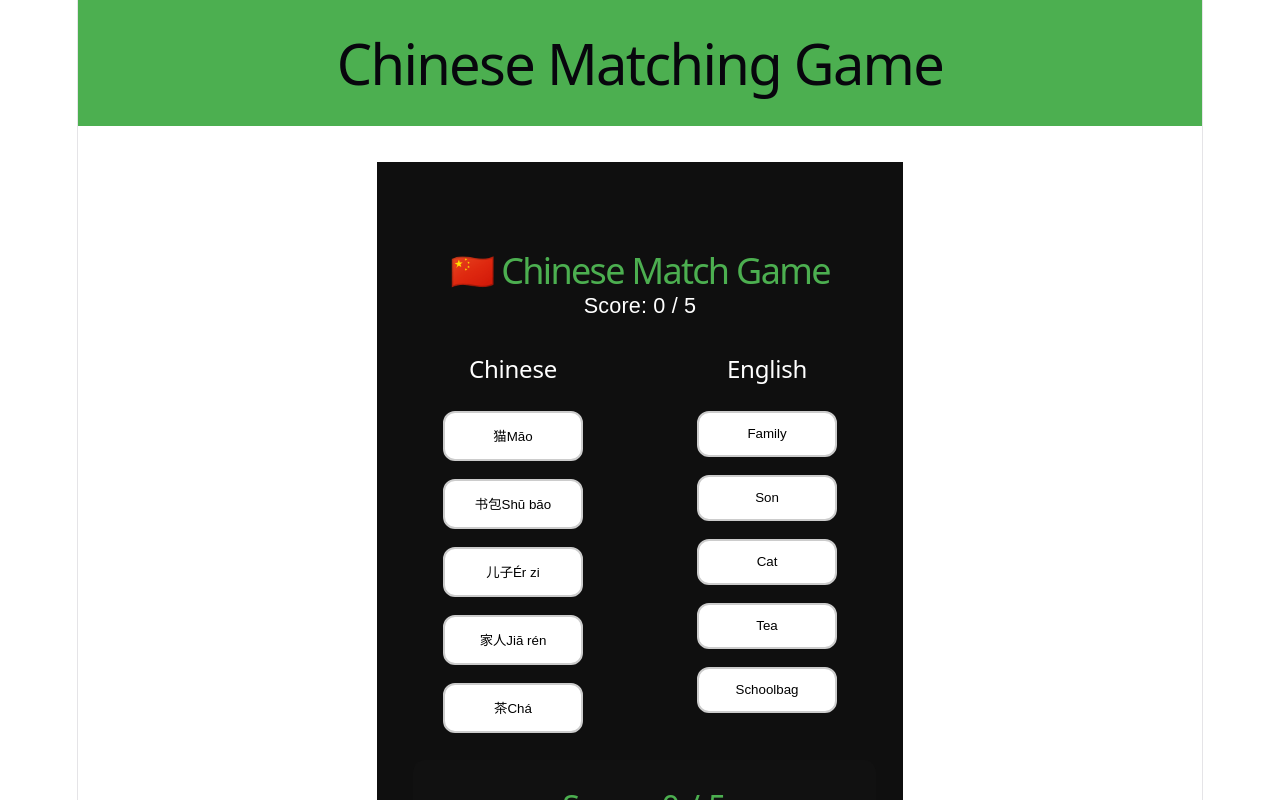
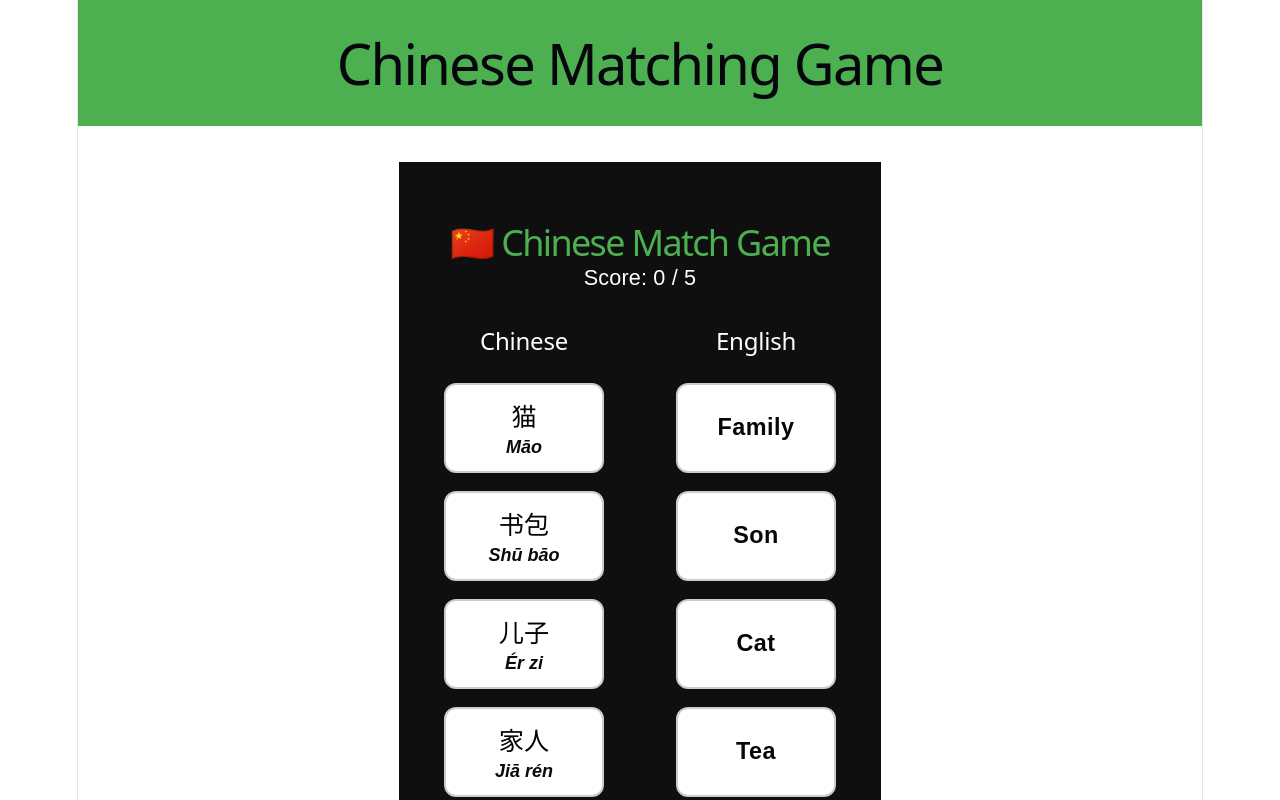
Before and after one commit to Manikandan4411/Chinese-match-game, a React (Vite) app: page / in a window 1280 px wide. Shown: the top 800 px of the page. Built offline with nearby package versions, Linux system fonts and the light colour scheme.

Commit message:
added the piyin and chinese character together

```diff
--- a/src/styles/board.css
+++ b/src/styles/board.css
@@ -28,7 +28,7 @@
 /* Columns container */
 .columns-container {
   display: grid;
-  grid-template-columns: repeat(2, minmax(200px, 1fr)); /* equal width columns */
+  grid-template-columns: 1fr 1fr; /* equal column widths */
   justify-items: center;
   align-items: start;
   gap: 3rem;
@@ -57,36 +57,96 @@
   width: 100%;
 }
 
-/* Card styling */
+/* Card styling — same for both Chinese and English */
 .card {
   background: transparent;
   color: #fff;
   border: 2px solid #fff;
   border-radius: 12px;
-  padding: 0.75rem 1.5rem;
+  padding: 1rem 1.5rem; /* equal padding for both columns */
   margin: 0.5rem;
   cursor: pointer;
   transition: all 0.3s ease;
-  width: 140px; /* consistent width for alignment */
+  width: 160px; /* same width */
+  height: 90px; /* same height */
   text-align: center;
+  display: flex;
+  align-items: center;
+  justify-content: center;
 }
 
+/* Hover effect */
 .card:hover {
   background: rgba(255, 255, 255, 0.1);
+  color: #fff;
 }
 
-/* Speaker icon */
-.speaker-btn {
-  margin-left: 0.5rem;
-  color: #4caf50;
-  font-size: 1.2rem;
-  cursor: pointer;
-  transition: transform 0.2s ease;
+/* Chinese card inner layout */
+.chinese-box {
+  display: flex;
+  flex-direction: column;
+  align-items: center;
+  justify-content: center;
 }
 
-.speaker-btn:hover {
-  transform: scale(1.2);
-  color: #45a049;
+/* Chinese characters */
+.chinese-text {
+  font-size: 1.4rem;
+  font-weight: 700;
+  color: #030303 !important;
+  margin-bottom: 0.2rem;
+}
+
+/* Pinyin text */
+.pinyin-text {
+  font-size: 1rem;
+  color: #0a0a0a !important; /* full bright green */
+  font-style: italic;
+  font-weight: 600;
+}
+
+/* English card text — bold and larger */
+.column:nth-child(2) .card {
+  font-size: 1.3rem; /* slightly larger */
+  font-weight: 700;  /* bold */
+  color: #070707;       /* white text for contrast */
+  letter-spacing: 0.5px;
+}
+
+/* Prevent hover or focus from hiding text */
+.card:hover .chinese-text,
+.card:hover .pinyin-text,
+.card:focus .chinese-text,
+.card:focus .pinyin-text {
+  color: inherit !important;
+  opacity: 1 !important;
+  visibility: visible !important;
+}
+
+/* Remove default focus outline */
+.card:focus {
+  outline: none;
+  box-shadow: 0 0 8px #4caf50;
+}
+
+/* Glow animation when speaking */
+.speaking {
+  animation: speakGlow 0.6s ease;
+}
+
+@keyframes speakGlow {
+  0% {
+    box-shadow: 0 0 0px #4caf50;
+    transform: scale(1);
+  }
+  50% {
+    box-shadow: 0 0 12px #4caf50;
+    transform: scale(1.05);
+  }
+  100% {
+    box-shadow: 0 0 0px #4caf50;
+    transform: scale(1);
+  }
 }
 
 /* States */
@@ -114,6 +174,6 @@
   }
 
   .card {
-    width: 100px;
+    width: 120px;
   }
 }
```
